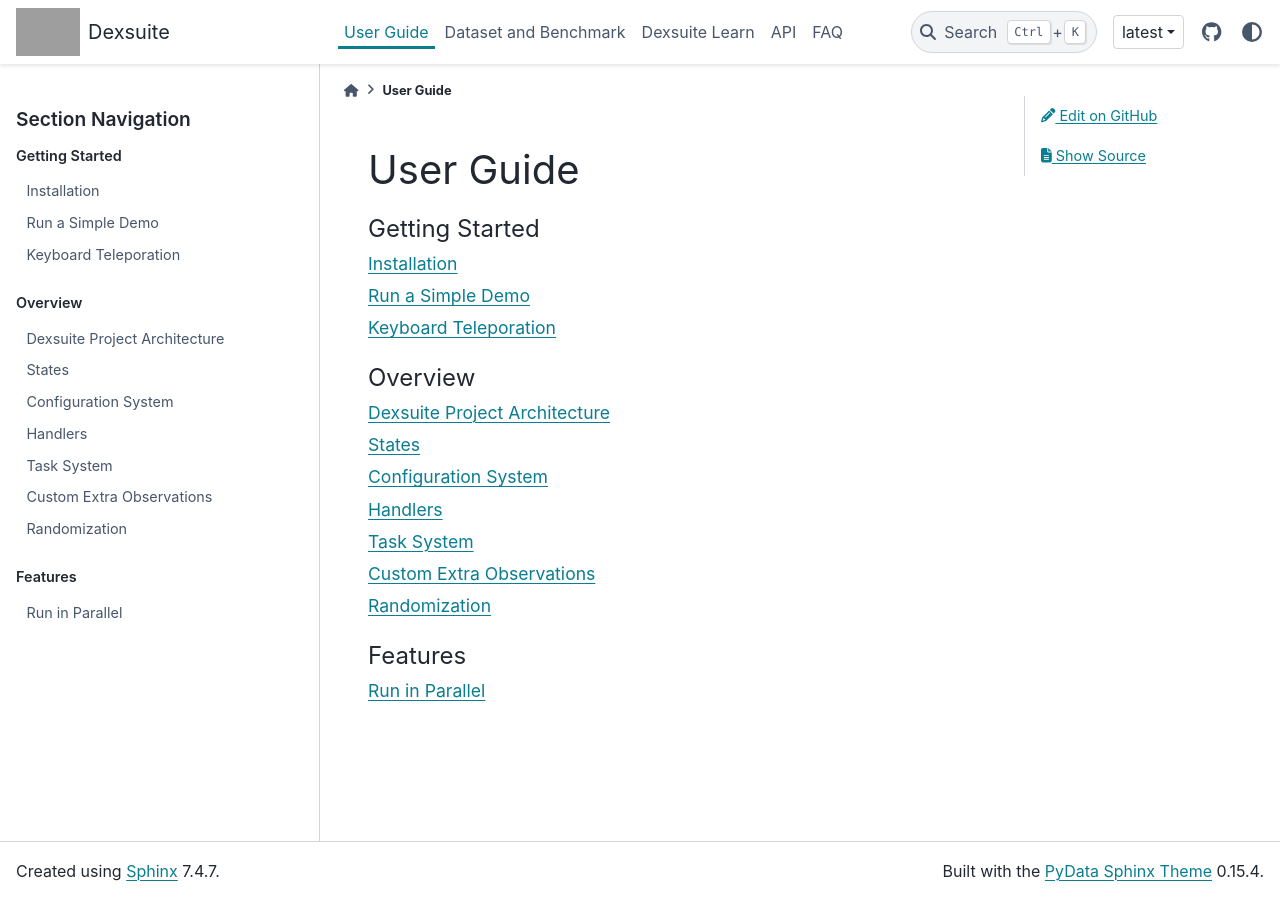
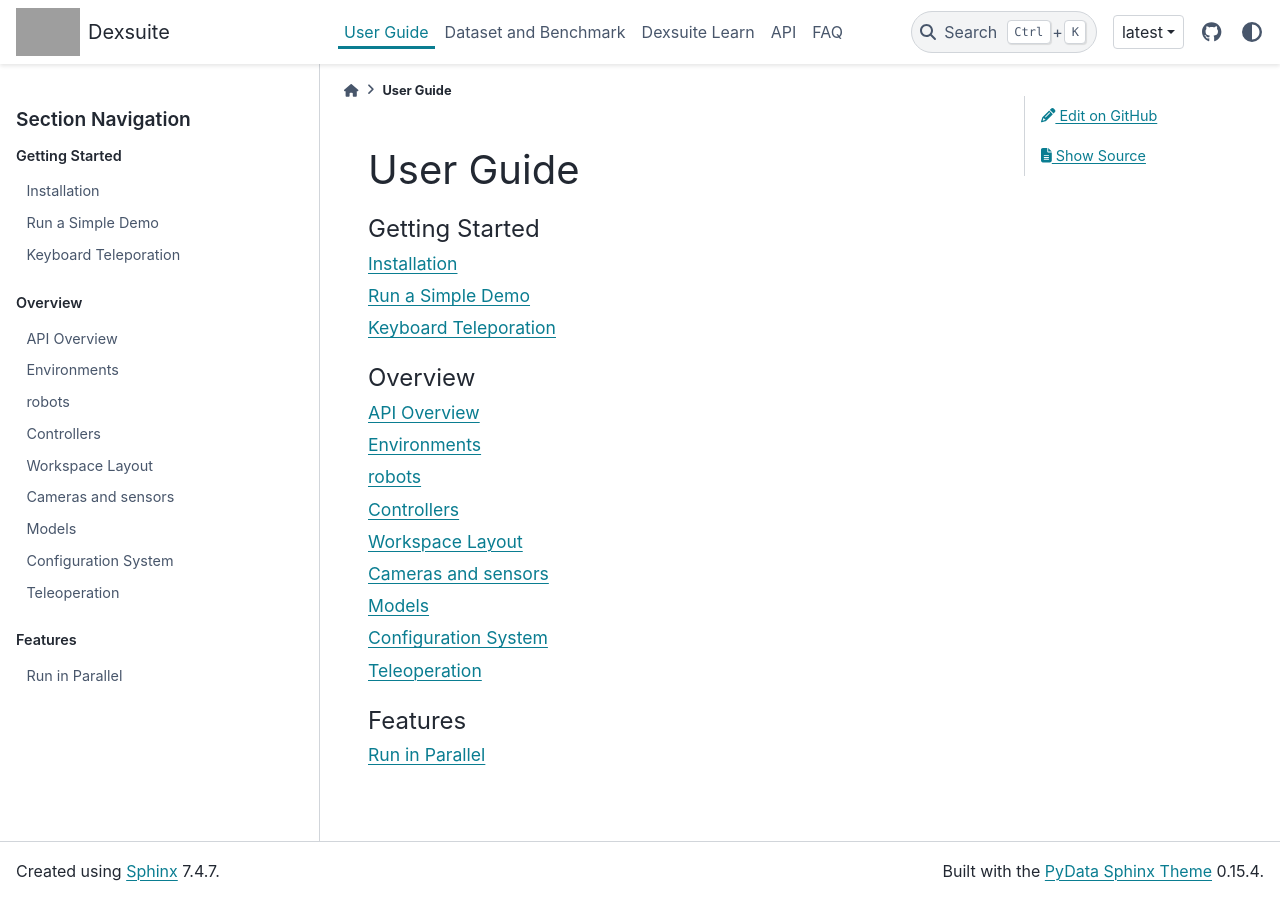
Before and after one commit to dexsuiteorg/docs, a Sphinx documentation site: the page built from docs/source/user_guide/index.rst, in a window 1280 px wide. Built offline with Sphinx 7.4.7 and the PyData theme 0.15.4, drawn with Linux system fonts in a browser that asks for light colours; pages that are not in the unit, such as notebooks, are missing from menus; grey boxes are pictures that could not be loaded.

Commit message:
updated overview structure

```diff
--- a/docs/source/user_guide/index.rst
+++ b/docs/source/user_guide/index.rst
@@ -13,13 +13,15 @@
    :caption: Overview
    :maxdepth: 1
 
-   overview/dexsuite_project_architecture
-   overview/states
+   overview/api_overview
+   overview/environments
+   overview/robots
+   overview/controllers
+   overview/workspace_layout
+   overview/cameras_sensors
+   overview/models
    overview/configuration_system
-   overview/handlers
-   overview/task_system
-   overview/custom_extra_observations
-   overview/randomization
+   overview/teleoperation
 
 .. toctree::
    :caption: Features
--- /dev/null
+++ b/docs/source/user_guide/overview/api_overview.rst
@@ -0,0 +1,4 @@
+.. include:: ../_shared_nav.rst
+API Overview
+====================
+(Coming soon.)
--- /dev/null
+++ b/docs/source/user_guide/overview/cameras_sensors.rst
@@ -0,0 +1,4 @@
+.. include:: ../_shared_nav.rst
+Cameras and sensors
+====================
+(Coming soon.)
--- /dev/null
+++ b/docs/source/user_guide/overview/controllers.rst
@@ -0,0 +1,4 @@
+.. include:: ../_shared_nav.rst
+Controllers
+====================
+(Coming soon.)
--- a/docs/source/user_guide/overview/custom_extra_observations.rst
+++ /dev/null
@@ -1,4 +0,0 @@
-.. include:: ../_shared_nav.rst
-Custom Extra Observations
-=========================
-(Coming soon.)
--- a/docs/source/user_guide/overview/dexsuite_project_architecture.rst
+++ /dev/null
@@ -1,4 +0,0 @@
-.. include:: ../_shared_nav.rst
-Dexsuite Project Architecture
-=============================
-(Coming soon.)
--- /dev/null
+++ b/docs/source/user_guide/overview/environments.rst
@@ -0,0 +1,4 @@
+.. include:: ../_shared_nav.rst
+Environments
+====================
+(Coming soon.)
--- a/docs/source/user_guide/overview/handlers.rst
+++ /dev/null
@@ -1,4 +0,0 @@
-.. include:: ../_shared_nav.rst
-Handlers
-========
-(Coming soon.)
--- /dev/null
+++ b/docs/source/user_guide/overview/models.rst
@@ -0,0 +1,4 @@
+.. include:: ../_shared_nav.rst
+Models
+====================
+(Coming soon.)
--- a/docs/source/user_guide/overview/randomization.rst
+++ /dev/null
@@ -1,4 +0,0 @@
-.. include:: ../_shared_nav.rst
-Randomization
-=============
-(Coming soon.)
--- /dev/null
+++ b/docs/source/user_guide/overview/robots.rst
@@ -0,0 +1,4 @@
+.. include:: ../_shared_nav.rst
+robots
+====================
+(Coming soon.)
--- a/docs/source/user_guide/overview/states.rst
+++ /dev/null
@@ -1,4 +0,0 @@
-.. include:: ../_shared_nav.rst
-States
-======
-(Coming soon.)
--- a/docs/source/user_guide/overview/task_system.rst
+++ /dev/null
@@ -1,4 +0,0 @@
-.. include:: ../_shared_nav.rst
-Task System
-===========
-(Coming soon.)
--- /dev/null
+++ b/docs/source/user_guide/overview/teleoperation.rst
@@ -0,0 +1,4 @@
+.. include:: ../_shared_nav.rst
+Teleoperation
+====================
+(Coming soon.)
--- /dev/null
+++ b/docs/source/user_guide/overview/workspace_layout.rst
@@ -0,0 +1,4 @@
+.. include:: ../_shared_nav.rst
+Workspace Layout
+====================
+(Coming soon.)
```
Also changed, not shown: docs/source/user_guide/_shared_nav.rst (+8 -6 lines).
